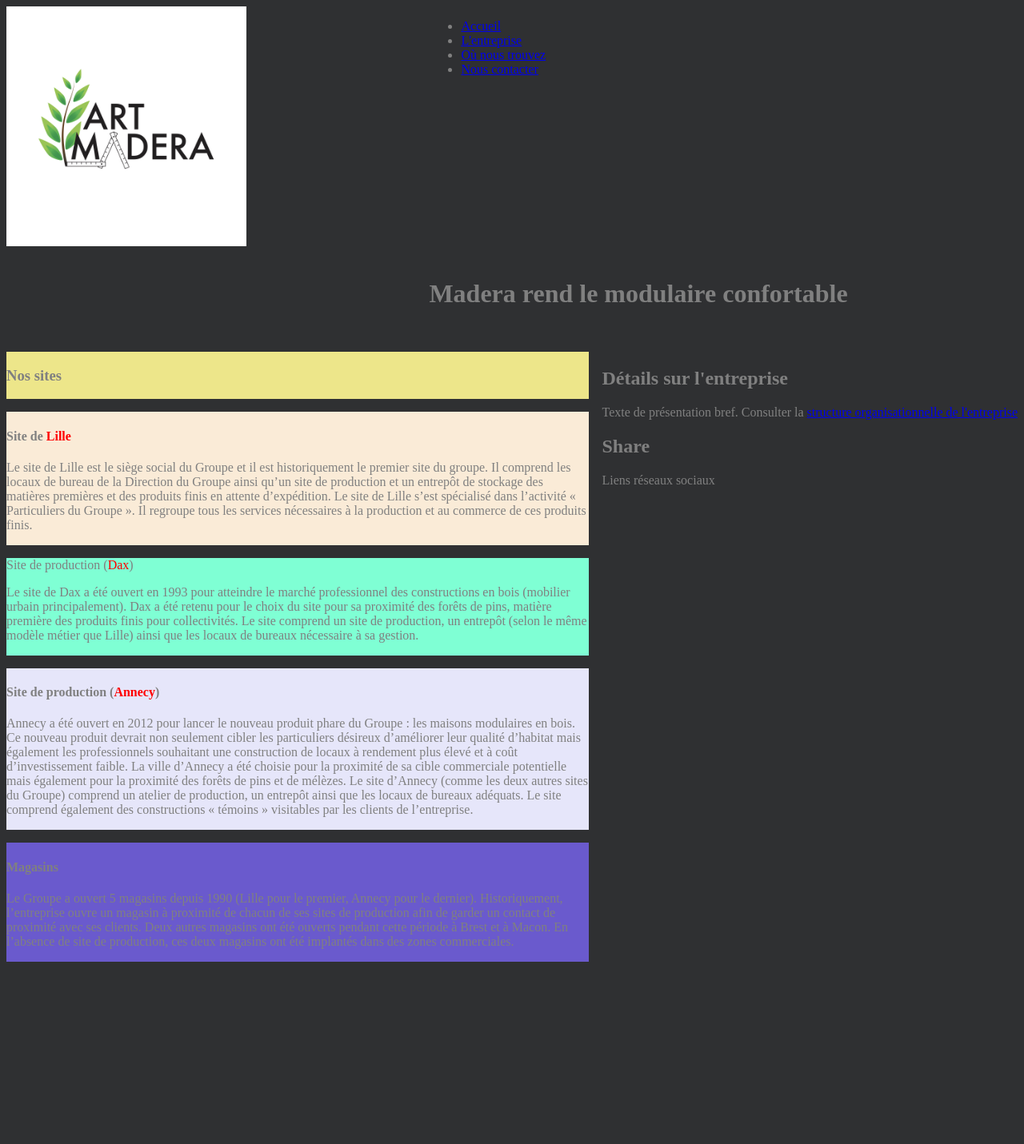
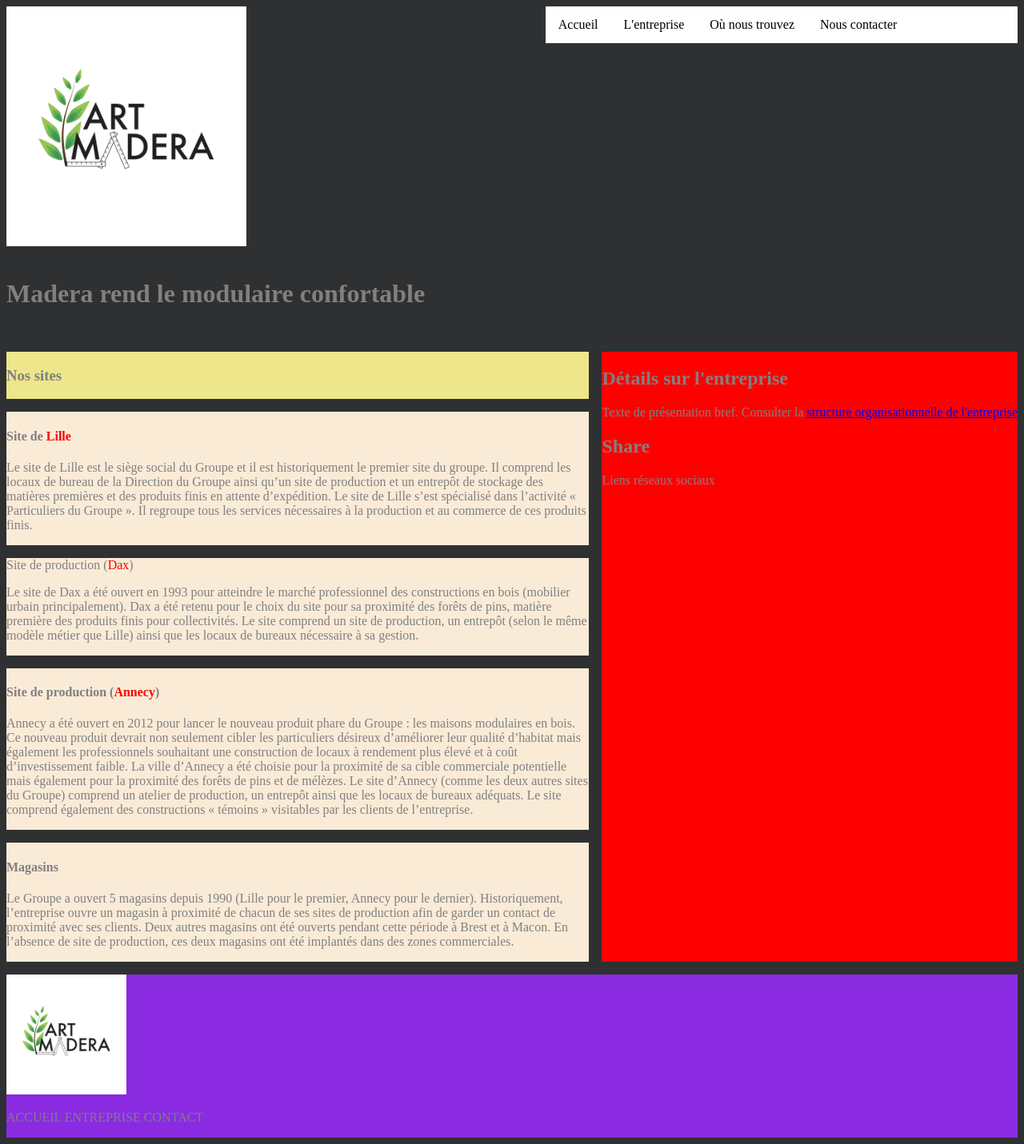
Before and after one commit to MayuX142/cesiweb2020, a plain HTML site: page index.html in a window 1280 px wide. Shown: the whole page at 80% size. Before the commit the page ends 1227 px from the top, so only its background shows below. Drawn offline with nearby package versions, Linux system fonts and the light colour scheme.

Commit message:
maj grid

```diff
--- a/css/style-grid.css
+++ b/css/style-grid.css
@@ -24,8 +24,34 @@ body {
 
 /* NAV */
 
+ul {
+    list-style-type: none;
+    margin: 0;
+    padding: 0;
+    overflow: hidden;
+    background-color: white;
+}
 
-/* GRID PAGE INDEX */
+li {
+    float: left;
+}
+
+li a {
+    display: block;
+    color: black;
+    text-align: center;
+    padding: 14px 16px;
+    text-decoration: none;
+}
+
+li a:hover {
+    background-color: black;
+    color: grey;
+    text-decoration: none;
+}
+
+
+/* CONTENT */
 
 .wrapper {
     display: grid;
@@ -41,13 +67,12 @@ body {
     }
 
 
-
     .header {
         grid-area: header;
         display : grid;
         grid-gap: 1em;
         grid-template-areas:
-                "logo primary-nav";
+                "logo1 primary-nav";
     }
 
         .logo { grid-area: logo; }
@@ -78,16 +103,13 @@ body {
 
             .presentation-articles { grid-area: presentation-articles; background-color: #ede68a; }
             .article1 { grid-area: article1; background-color: antiquewhite; }
-            .article2 { grid-area: article2; background-color: aquamarine; }
-            .article3 { grid-area: article3; background-color: lavender; }
-            .article4 { grid-area: article4; background-color: slateblue; }
-        .entreprise {
-            grid-area : entreprise;
-        }
+            .article2 { grid-area: article2; background-color: antiquewhite; }
+            .article3 { grid-area: article3; background-color: antiquewhite; }
+            .article4 { grid-area: article4; background-color: antiquewhite; }
 
+    .entreprise { grid-area : entreprise; background-color: red;}
 
-.footer {
-}
+    .footer { grid-area: footer; background-color: blueviolet; }
 
 
 
@@ -118,10 +140,9 @@ body {
  /* PAGE 2 */
 /**********/
 
-/* GRID PAGE 2 */
+/* CONTENT */
 
 .wrapper2 {
-    max-width: 1000px;
     background-color: yellow;
     display: grid;
     /*grid-template-columns: 1fr 10fr;
@@ -137,6 +158,7 @@ body {
 }
 
 .box2{
+
     background-color: #444;
     color: #fff;
     border-radius: 5px;
@@ -144,13 +166,6 @@ body {
     font-size: 90%;
     text-align : center;
 }
-
-/*.wrapper2 {
-grid-template-columns: [col] 100px [col] 100px [col] 100px [col] 100px;
-grid-template-rows: [row] auto [row] auto [row] ;
-background-color: #fff;
-color: #444;
-}*/
 
 .orga {
     grid-column-start: 1;
--- a/index.html
+++ b/index.html
@@ -29,7 +29,7 @@ Page 1 : Accueil -->
 <div class="wrapper">
 
 	<header class="box header">
-		<a class="logo" href="index.html" title="Go to home page">
+		<a class="logo1" href="index.html" title="Go to home page">
 			<img
 					src="images/logo.jpg"
 					alt="Logo du site"
@@ -37,7 +37,7 @@ Page 1 : Accueil -->
 					width="300px"
 			/>
 		</a>
-		</br>
+
 		<h1>  Madera rend le modulaire confortable </h1>
 
 		<nav class="box primary-nav" aria-label="Primary">
@@ -45,7 +45,7 @@ Page 1 : Accueil -->
 				<li><a href="index.html"> Accueil </a></li>
 				<li><a href="#entreprise"> L'entreprise </a></li>
 				<li><a href="#section-collab-sites"> Où nous trouvez </a></li>
-				<li><a href="#Contact"> Nous contacter </a></li>
+				<li><a href="contact.html"> Nous contacter </a></li>
 			</ul>
 		</nav>
 	</header>
@@ -83,7 +83,7 @@ Page 1 : Accueil -->
 		<aside class="entreprise" aria-label="Sidebar">
 			<section class="details">
 				<h2> Détails sur l'entreprise </h2>
-				<p> Texte de présentation bref. Consulter la <a href="page2.html">structure organisationnelle de l'entreprise</a> </p>
+				<p> Texte de présentation bref. Consulter la <a href="trombinoscope.html">structure organisationnelle de l'entreprise</a> </p>
 			</section>
 			<section class=""share">
 				<h2> Share </h2>
@@ -93,7 +93,19 @@ Page 1 : Accueil -->
 	</main>
 
 	<footer class="box footer">
-
+		<a class="logo2" href="index.html" title="Go to home page">
+			<img
+					src="images/logo.jpg"
+					alt="Logo du site"
+					height="150px"
+					width="150px"
+			/>
+		</a>
+		<p>
+			ACCUEIL
+			ENTREPRISE
+			CONTACT
+		</p>
 	</footer>
 
 </div>
```
Also changed, not shown: contact.html (added, +74 -0 lines), trombinoscope.html (renamed from page2.html, +8 -28 lines).
